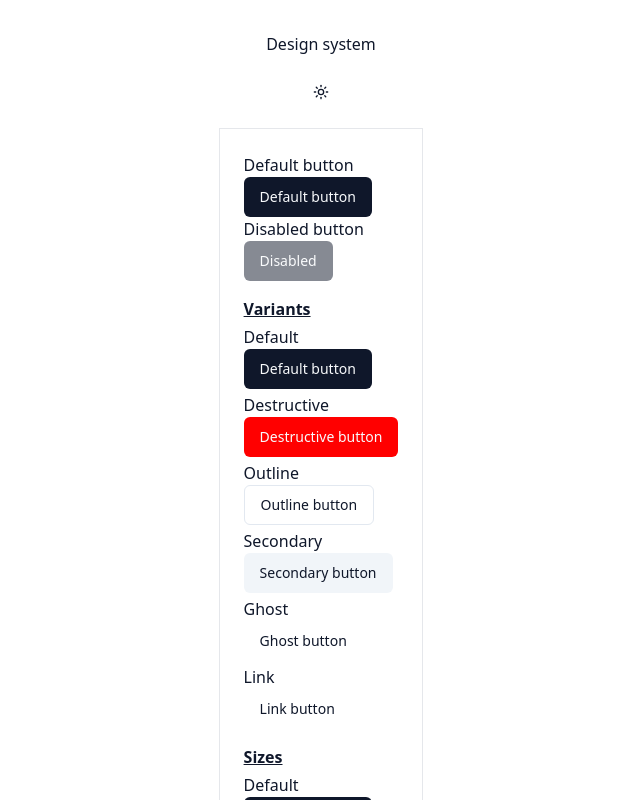
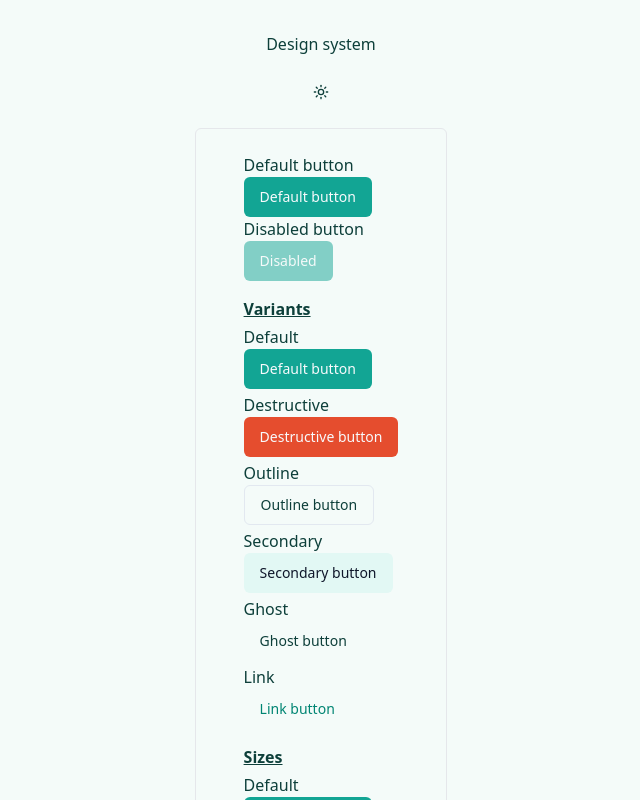
Before and after one commit to mathewbushuru/design-system, a React (Vite) app: page / in a window 1280 px wide. Shown: the top 800 px of the page, without its empty margins (319-959 px from the left). Built offline with nearby package versions, Linux system fonts and the light colour scheme.

Commit message:
Custom curated theme colors

```diff
--- a/src/components/ui/button.tsx
+++ b/src/components/ui/button.tsx
@@ -14,9 +14,9 @@ const buttonVariants = cva(
         outline:
           "border border-input bg-background hover:bg-accent hover:text-accent-foreground",
         secondary:
-          "bg-secondary text-secondary-foreground hover:bg-secondary/80",
+          "bg-secondary text-secondary-foreground hover:opacity-80",
         ghost: "hover:bg-accent hover:text-accent-foreground",
-        link: "text-primary underline-offset-4 hover:underline",
+        link: "text-link underline-offset-4 hover:underline",
       },
       size: {
         default: "h-10 px-4 py-2",
--- a/src/index.css
+++ b/src/index.css
@@ -4,8 +4,10 @@
 
 @layer base {
   :root {
-    --background: 0 0% 100%;
-    --foreground: 222.2 47.4% 11.2%;
+    /* --background: 0 0% 100%; */
+    --background: 165 50% 97%;
+    /* --foreground: 222.2 47.4% 11.2%; */
+    --foreground: 174 65% 15%;
 
     --muted: 210 40% 96.1%;
     --muted-foreground: 215.4 16.3% 46.9%;
@@ -19,17 +21,23 @@
     --card: 0 0% 100%;
     --card-foreground: 222.2 47.4% 11.2%;
 
-    --primary: 222.2 47.4% 11.2%;
+    /* --primary: 222.2 47.4% 11.2%; */
+    --primary: 173 80% 36%;
     --primary-foreground: 210 40% 98%;
 
-    --secondary: 210 40% 96.1%;
+    /* --secondary: 210 40% 96.1%; */
+    --secondary: 167 63% 93%;
     --secondary-foreground: 222.2 47.4% 11.2%;
 
-    --accent: 210 40% 96.1%;
+    /* --accent: 210 40% 96.1%; */
+    --accent: 167 63% 93%;
     --accent-foreground: 222.2 47.4% 11.2%;
 
-    --destructive: 0 100% 50%;
+    /* --destructive: 0 100% 50%; */
+    --destructive: 10 78% 54%;
     --destructive-foreground: 210 40% 98%;
+
+    --link: 172 100% 26%;
 
     --ring: 215 20.2% 65.1%;
 
@@ -37,14 +45,18 @@
   }
 
   .dark {
-    --background: 224 71% 4%;
-    --foreground: 213 31% 91%;
+    /* --background: 224 71% 4%; */
+    --background: 173 24% 5%;
+    /* --foreground: 213 31% 91%; */
+    --foreground: 163 69% 93%;
 
     --muted: 223 47% 11%;
     --muted-foreground: 215.4 16.3% 56.9%;
 
-    --accent: 216 34% 17%;
-    --accent-foreground: 210 40% 98%;
+    /* --accent: 216 34% 17%; */
+    --accent:174, 55%, 11%;
+    /* --accent-foreground: 210 40% 98%; */
+    --accent-foreground: 174, 55%, 98%;
 
     --popover: 224 71% 4%;
     --popover-foreground: 215 20.2% 65.1%;
@@ -55,13 +67,20 @@
     --card: 224 71% 4%;
     --card-foreground: 213 31% 91%;
 
-    --primary: 210 40% 98%;
-    --primary-foreground: 222.2 47.4% 1.2%;
+    /* --primary: 210 40% 98%; */
+    --primary: 172 85% 38%;
+    /* --primary-foreground: 222.2 47.4% 1.2%; */
+    --primary-foreground: 210 40% 98%;
 
-    --secondary: 222.2 47.4% 11.2%;
-    --secondary-foreground: 210 40% 98%;
+    /* --secondary: 222.2 47.4% 11.2%; */
+    --secondary: 174, 55%, 11%;
+    /* --secondary-foreground: 210 40% 98%; */
+    --secondary-foreground: 163, 69%, 98%;
 
-    --destructive: 0 63% 31%;
+    /* --destructive: 0 63% 31%; */
+    --destructive: 10 78% 40%;
     --destructive-foreground: 210 40% 98%;
+
+    --link: 170 90% 45%;
   }
 }
--- a/src/showcase/components/button-showcase.tsx
+++ b/src/showcase/components/button-showcase.tsx
@@ -3,7 +3,7 @@ import { Heart } from "lucide-react"
 import Button from "@/components/ui/button"
 
 export default function ButtonShowcase(){
-    return <div className="border p-6">
+    return <div className="border py-6 px-12 rounded-md">
         <p>Default button</p>
         <Button>Default button</Button>
 
--- a/tailwind.config.js
+++ b/tailwind.config.js
@@ -35,6 +35,7 @@ export default {
           DEFAULT: "hsl(var(--card))",
           foreground: "hsl(var(--card-foreground))",
         },
+        link: "hsl(var(--link))",
         border: "hsl(var(--border))",
         input: "hsl(var(--input))",
         ring: "hsl(var(--ring))",
```
